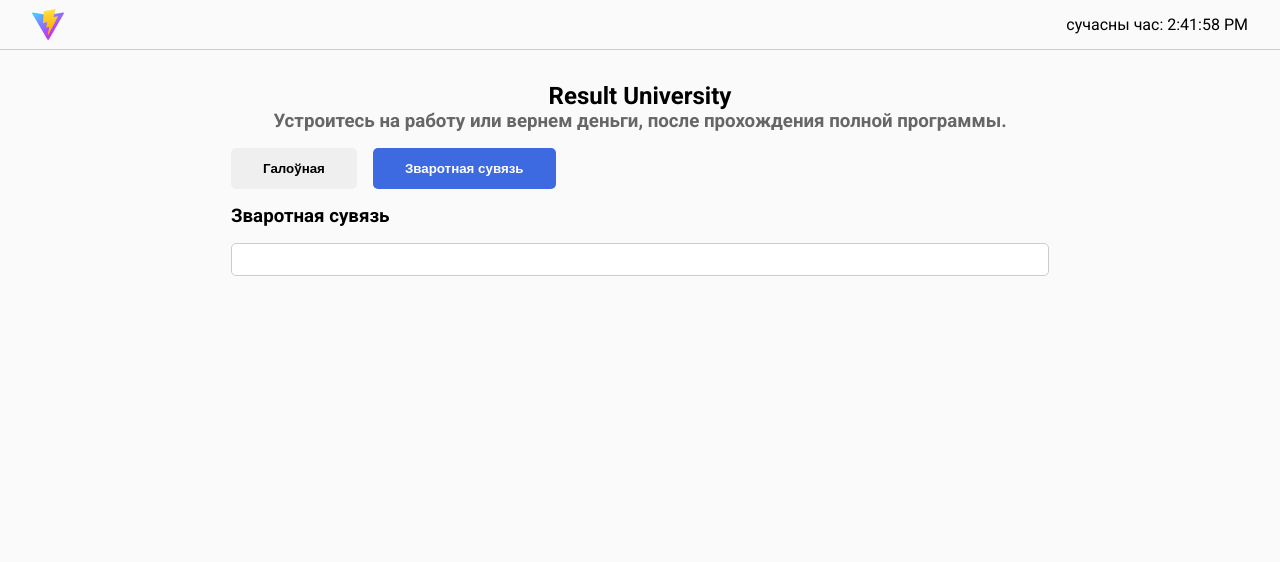
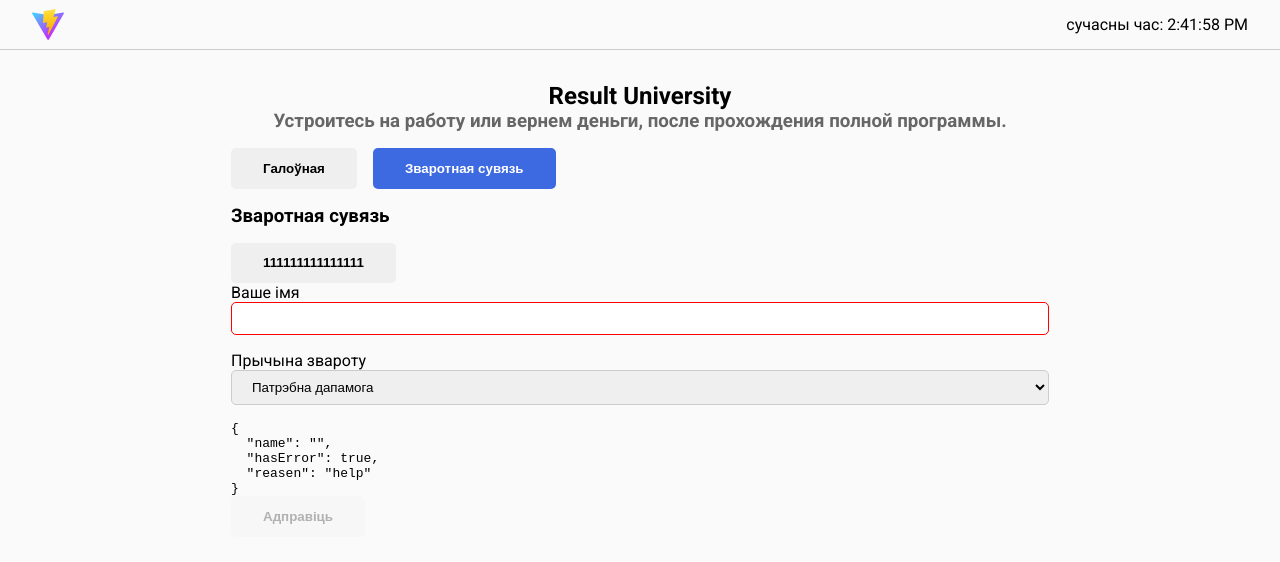
Before and after one commit to nick31415/test-01-react-vite, a React (Vite) app: page / in a window 1280 px wide. Shown: the top 562 px of the page. Built offline with nearby package versions, Linux system fonts and the light colour scheme.

Commit message:
Welcome to the club buddy!!!!

```diff
--- a/src/components/Button/Button.jsx
+++ b/src/components/Button/Button.jsx
@@ -1,11 +1,11 @@
 import classes from './Button.module.css'
 
-export default function Button({children,onClick,isActive}) {
+export default function Button({children,isActive, ...props}) {
 
 
 
-    return <button className={isActive ? `${classes.button} ${classes.active}` : classes.button}
-    onClick={onClick}
+    return <button {...props} className={isActive ? `${classes.button} ${classes.active}` : classes.button}
+
 
     > {children}</button>
 
--- a/src/components/Button/Button.module.css
+++ b/src/components/Button/Button.module.css
@@ -11,6 +11,10 @@
 .button:hover {
     opacity: 0.8;
 }
+.button:disabled {
+cursor: not-allowed;
+
+}
 
 .button.active {
     background: #3e6ae1;
--- a/src/components/FeedbackSection.jsx
+++ b/src/components/FeedbackSection.jsx
@@ -1,12 +1,76 @@
+import { useState } from 'react'
+import Button from './Button/Button'
+
 export default function FeedbackSection(){
+    const [form,setForm] = useState({
+    name: '',
+    hasError: true,
+    reasen: 'help',
+
+    })
+
+// const[name,setName] = useState('')
+// const[hasError,setHasError] = useState(true)
+// const[reasen,setReasen] = useState('help')
+
+function handleNameChange(event) {
+
+// setName(event.target.value)
+// setHasError(event.target.value.trim().length===0)
+setForm(prev=>({
+    ...prev,
+    name:event.target.value,
+hasError: event.target.value.trim().length===0,
+reason: form.reason,
+}))
+
+}
+
+function toggleError(){
+    // setHasError((prev)=>!prev)
+
+}
 
     return (
         <section>
         <h3>Зваротная сувязь</h3>
 
+        <Button onClick= {toggleError}>111111111111111</Button>
+
         <form>
-            <label htmlFor="name"></label>
-            <input type = "text" className="control"/>
+            <label htmlFor="name">Ваше імя</label>
+            <input
+             type = "text"
+             id="name"
+              className="control"
+               value={form.name}
+               style={{
+                border: form.hasError ?  '1px solid red' : null
+               }}
+               onChange={handleNameChange}/>
+
+            <label htmlFor="reason">Прычына звароту</label>
+            <select id="reason" className="control"
+            value={form.reasen}
+            onChange={(prev) =>
+             setForm((prev) =>({ ...prev, reason: event.target.value }))
+            }
+             >
+
+                <option value="error">Памылка</option>
+                <option value="help">Патрэбна дапамога</option>
+                <option value="suggest">Прапанова</option>
+
+            </select>
+
+            <pre>
+                {/* Name: {form.name}
+                <br/>
+                Reason: {form.reasen} */}
+                {JSON.stringify(form, null,2)}
+            </pre>
+
+            <Button disabled ={form.hasError} isActive={!form.hasError}>Адправіць</Button>
         </form>
         </section>
     )
```
